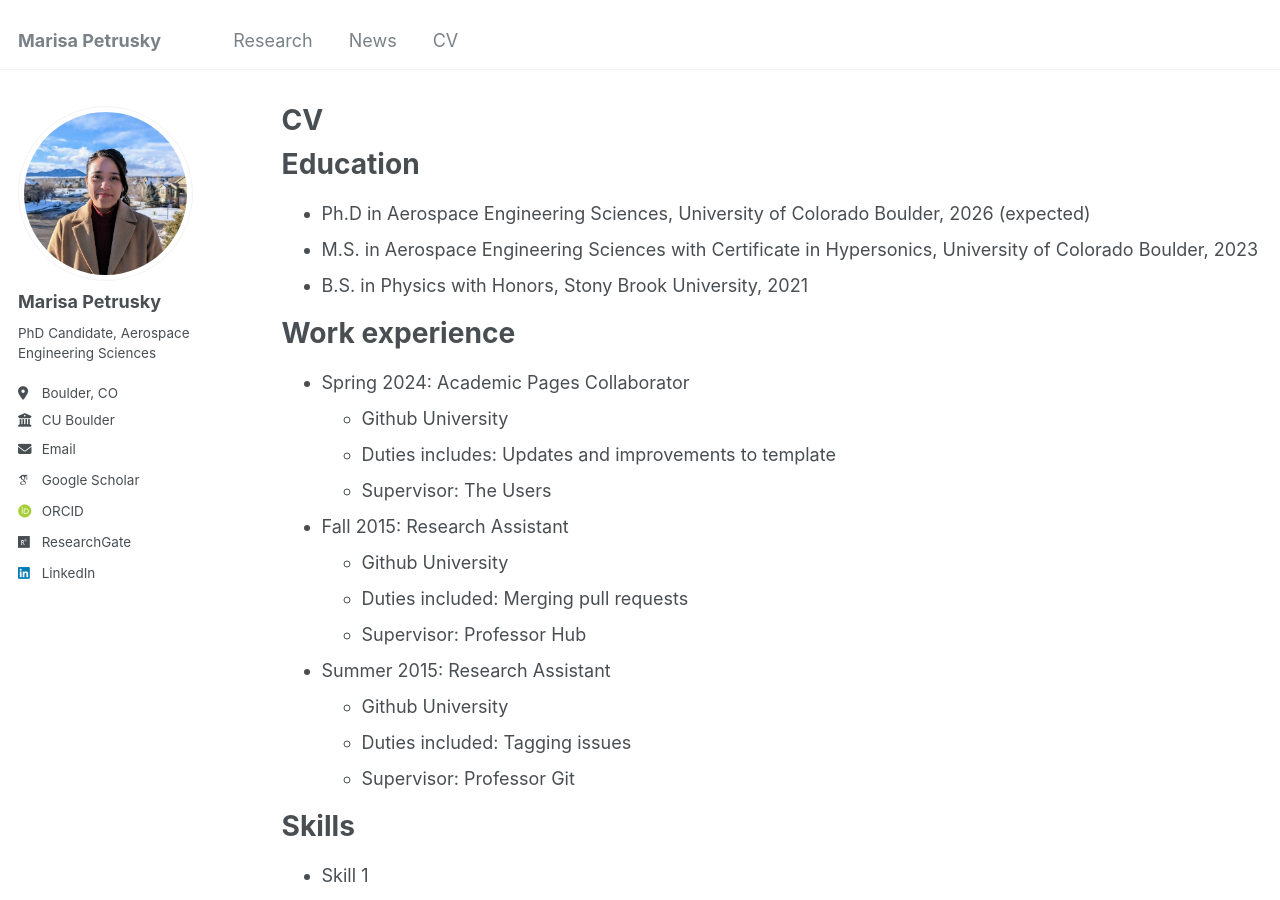
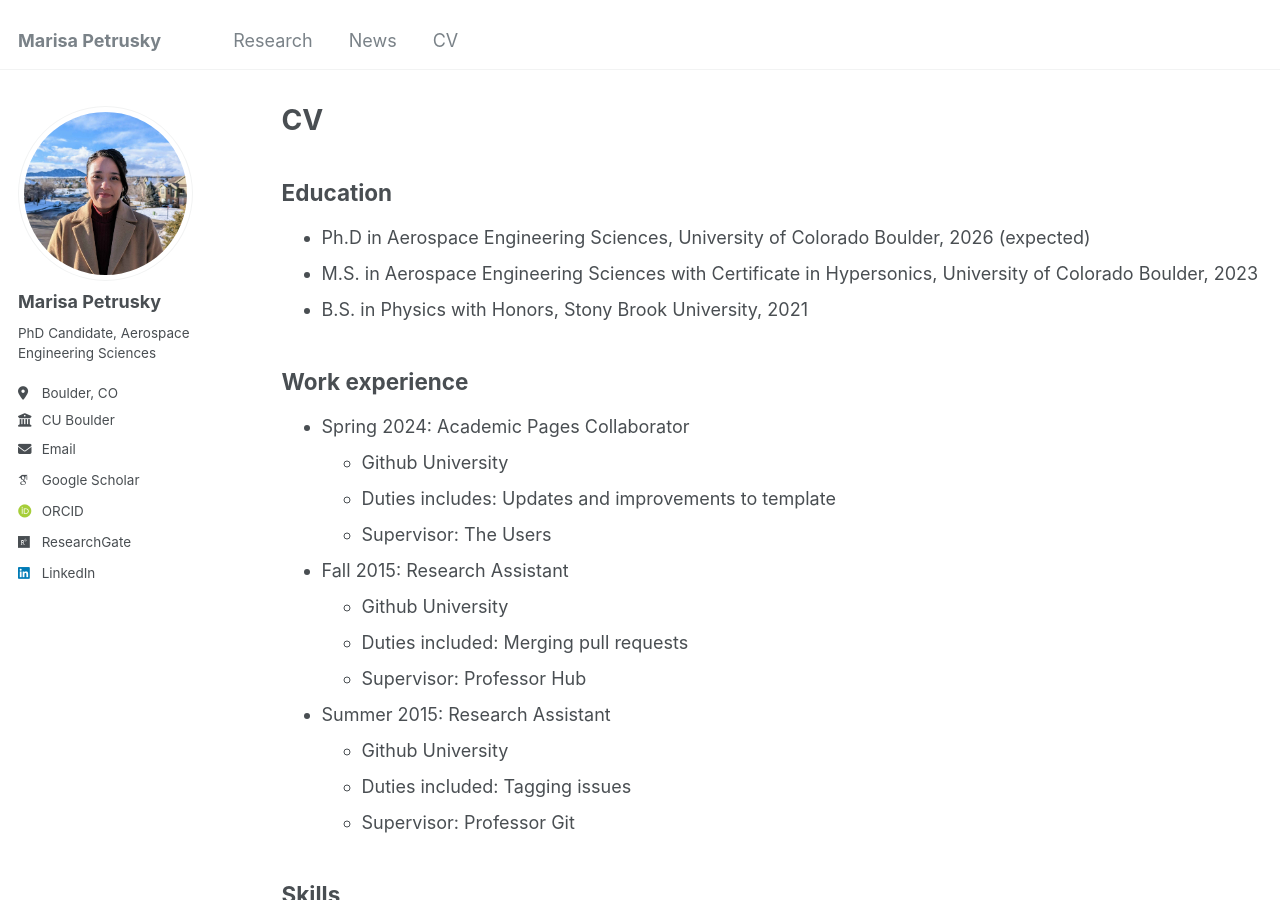
Before and after one commit to marisapetrusky/marisapetrusky.github.io, a Jekyll site: the page built from _pages/cv.md, in a window 1280 px wide and 900 px high. Built offline with Jekyll 4.4.1, drawn with Linux system fonts in a browser that asks for light colours; some web fonts are replaced.

Commit message:
Update cv.md

```diff
--- a/_pages/cv.md
+++ b/_pages/cv.md
@@ -9,14 +9,12 @@ redirect_from:
 
 {% include base_path %}
 
-Education
-======
+## Education
 * Ph.D in Aerospace Engineering Sciences, University of Colorado Boulder, 2026 (expected)
 * M.S. in Aerospace Engineering Sciences with Certificate in Hypersonics, University of Colorado Boulder, 2023
 * B.S. in Physics with Honors, Stony Brook University, 2021
 
-Work experience
-======
+## Work experience
 * Spring 2024: Academic Pages Collaborator
   * Github University
   * Duties includes: Updates and improvements to template
@@ -32,8 +30,7 @@ Work experience
   * Duties included: Tagging issues
   * Supervisor: Professor Git
 
-Skills
-======
+## Skills
 * Skill 1
 * Skill 2
   * Sub-skill 2.1
@@ -41,8 +38,7 @@ Skills
   * Sub-skill 2.3
 * Skill 3
 
-Teaching
-======
+## Teaching
   <ul>{% for post in site.teaching reversed %}
     {% include archive-single-cv.html %}
   {% endfor %}</ul>
```
